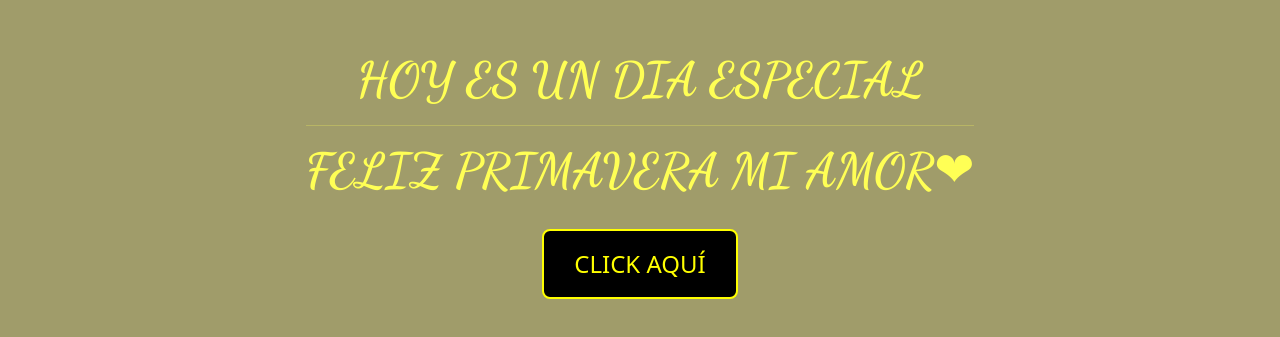
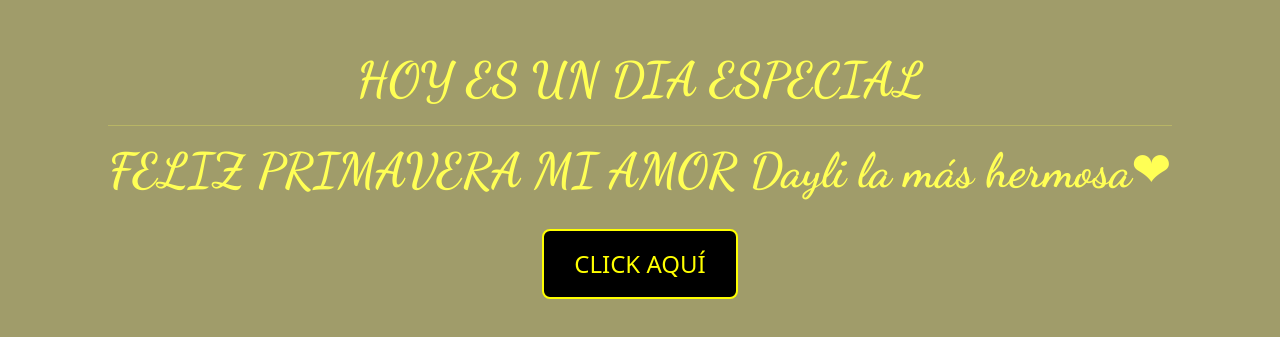
Before and after one commit to EdsonYovera/feliz-primavera-mi-dia.github.io, a plain HTML site: page index.html in a window 1280 px wide. Shown: the part 225-562 px from the top of the page. Drawn offline with nearby package versions, Linux system fonts and the light colour scheme.

Commit message:
Actualizar index.html

```diff
--- a/index.html
+++ b/index.html
@@ -64,8 +64,7 @@
     <div class="glowing-text">
      HOY ES UN DIA ESPECIAL
      <hr>
-         FELIZ PRIMAVERA MI AMOR❤
-
+         FELIZ PRIMAVERA MI AMOR Dayli la más hermosa❤
     </div>
 
     <button class="btn btn-custom" onclick="window.location.href='Principal.html';">CLICK AQUÍ</button>
```
